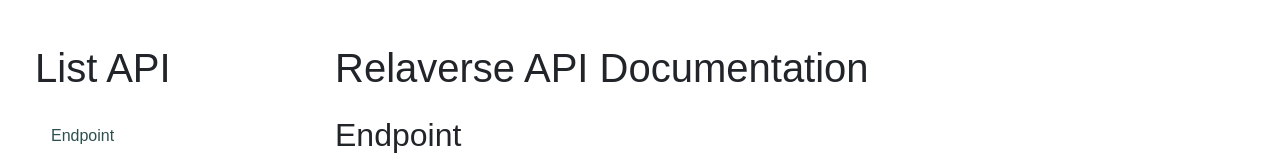
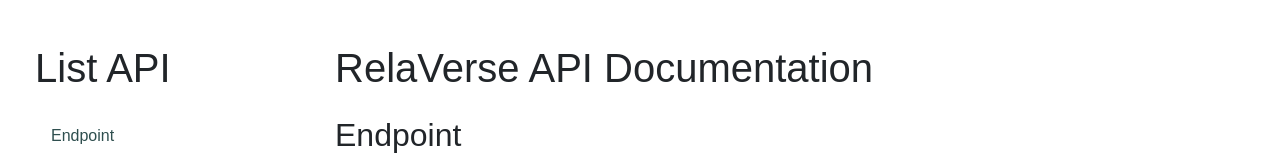
Before and after one commit to fahixa/RelaVerse-API, a website: page index.html in a window 1280 px wide. Shown: the top 160 px of the page. Drawn offline with nearby package versions, Linux system fonts and the light colour scheme.

Commit message:
Change name RelaVerse

```diff
--- a/index.html
+++ b/index.html
@@ -2,7 +2,7 @@
 <html>
 
 <head>
-    <title>Relaverse API Documentation</title>
+    <title>RelaVerse API Documentation</title>
     <link rel="stylesheet" href="https://stackpath.bootstrapcdn.com/bootstrap/4.3.1/css/bootstrap.min.css">
 
     <style>
@@ -74,7 +74,7 @@
                 </ul>
             </nav>
             <div id="content" class="col">
-                <h1 class="my-4">Relaverse API Documentation</h1>
+                <h1 class="my-4">RelaVerse API Documentation</h1>
                 <div id="endpoint">
                     <h2 class="my-4">Endpoint</h2>
                     <p><a href="https://relaverse-api-dot-bangkit-386813.et.r.appspot.com">https://relaverse-api-dot-bangkit-386813.et.r.appspot.com</a></p>
```
